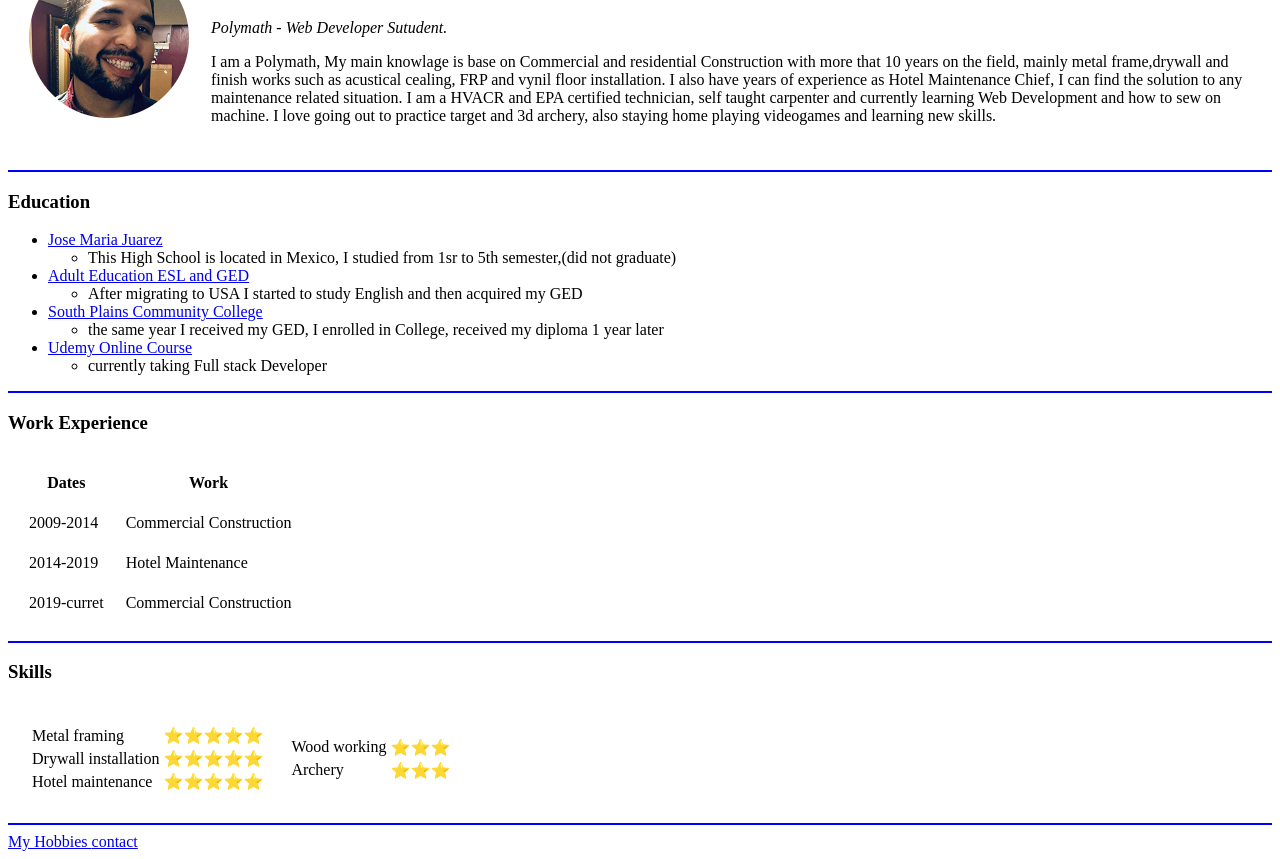
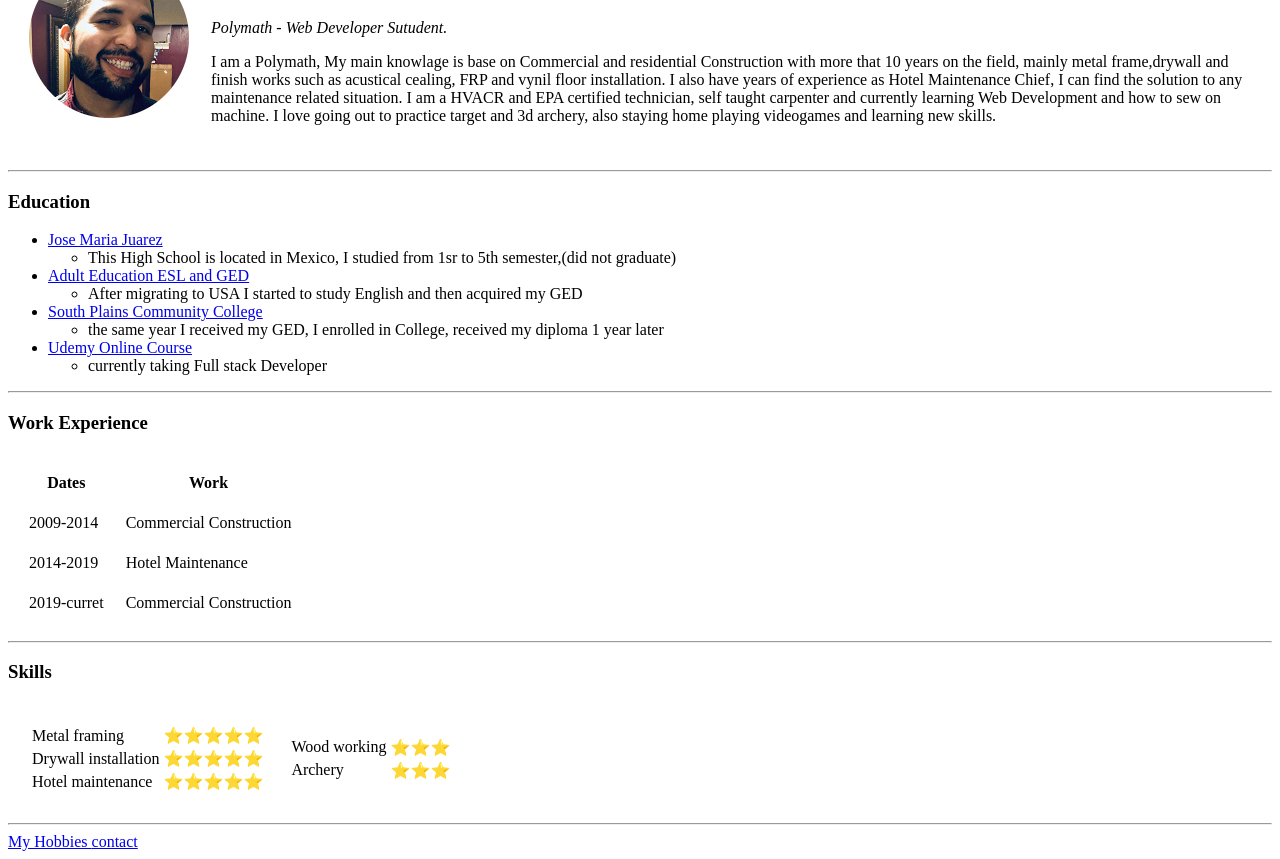
Before and after one commit to Horatio-pk/cv, a plain HTML site: page index.html in a window 1280 px wide. Shown: the part 90-949 px from the top of the page. Drawn offline with Linux system fonts and the light colour scheme.

Commit message:
update index.html
add additional information to CV site

```diff
--- a/index.html
+++ b/index.html
@@ -6,6 +6,13 @@
   to use to render the characters -->
   <meta charset="utf-8">
   <title>Horacio's Site</title>
+
+  <link rel="preconnect" href="https://fonts.googleapis.com">
+<link rel="preconnect" href="https://fonts.gstatic.com" crossorigin>
+<link href="https://fonts.googleapis.com/css2?family=Poppins:ital,wght@0,200;0,400;0,500;0,700;1,100&display=swap" rel="stylesheet">
+<link rel="stylesheet" href="css/styles.css">
+
+
 </head>
 
 <body>
@@ -25,7 +32,7 @@
   </table>
 
 
-      <hr size="2px" noshade="" color="blue">
+  <hr>
   <h3>Education</h3>
   <ul>
     <a href="https://www.facebook.com/JoseMariaJuarez.Colegio/" target="_blank">
@@ -53,7 +60,7 @@
       </ul>
     </li>
   </ul>
-      <hr size="2px" color="blue">
+  <hr>
   <h3>Work Experience</h3>
   <table cellspacing="20px">
     <thead>
@@ -77,7 +84,7 @@
       </tr>
     </tbody>
   </table>
-      <hr size="2px" color="blue">
+  <hr>
 
   <h3>Skills</h3>
   <table cellspacing="20px">
@@ -108,7 +115,7 @@
     </table></td>
   </tr>
   </table>
-      <hr size="2px" noshade="" color="blue">
+  <hr>
   <a href="My-hobbies.html">
     My Hobbies
   </a>
```
Lines whose indentation alone changed are shown as unchanged.
